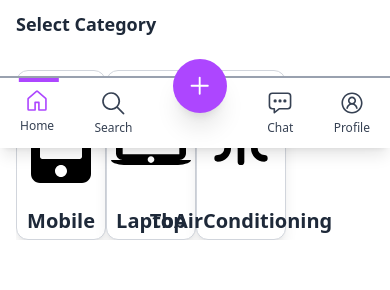
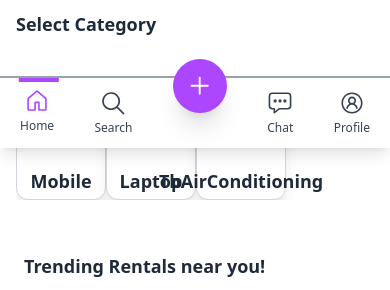
Before and after one commit to rohitsaraswat15/rentit-frontend, a React (Vite) app: page / in a window 390 px wide. Shown: the part 696-986 px from the top of the page. Built offline with nearby package versions, Linux system fonts and the light colour scheme.

Commit message:
fixed postproduct UI changes

```diff
--- a/src/components/product/ProductCard.tsx
+++ b/src/components/product/ProductCard.tsx
@@ -8,14 +8,14 @@ interface ItemProps {
 
 const ProductCard: React.FC<ItemProps> = ({ icon, title, onDelete }) => {
     return (
-        <div className="relative flex flex-col items-center border border-gray-300 bg-white shadow-lg rounded-xl p-1 w-full max-w-xs transition hover:shadow-lg">
+        <div className="relative flex flex-col items-center border border-gray-300 bg-white shadow-lg rounded-xl p-1 w-full max-w-xs transition hover:shadow-lg mt-2 sm:mt-4 md:mt-8">
             {/* Icon */}
-            <div className="w-full h-30 flex items-center justify-center rounded-lg mb-3 text-black text-8xl">
+            <div className="w-full h-20 flex items-center justify-center rounded-lg mb-1 text-black text-5xl md:text-7xl">
                 {icon}
             </div>
 
             {/* Title */}
-            <h2 className="text-xl font-bold text-center text-gray-800">{title}</h2>
+            <h2 className="text-lg md:text-xl font-bold text-center text-gray-800">{title}</h2>
 
             {/* Delete Button (only for admin) */}
             {onDelete && (
```
